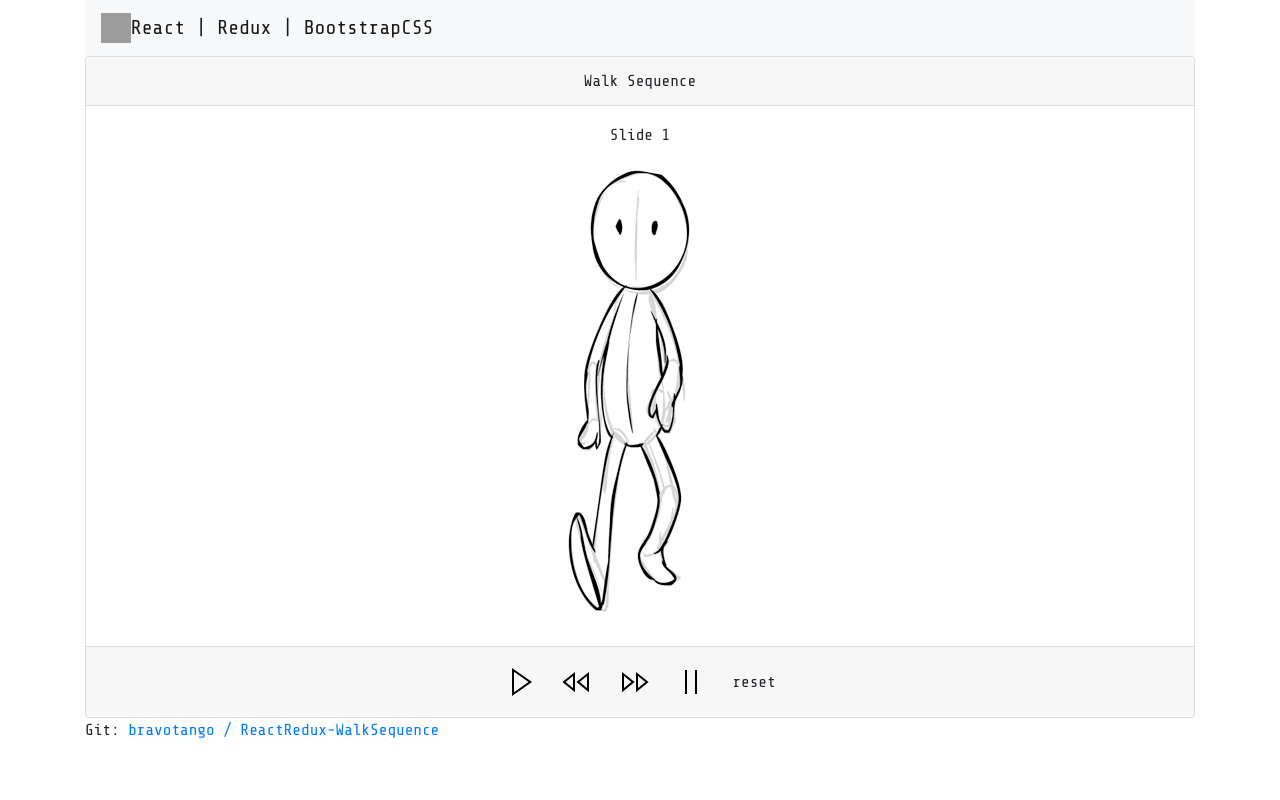
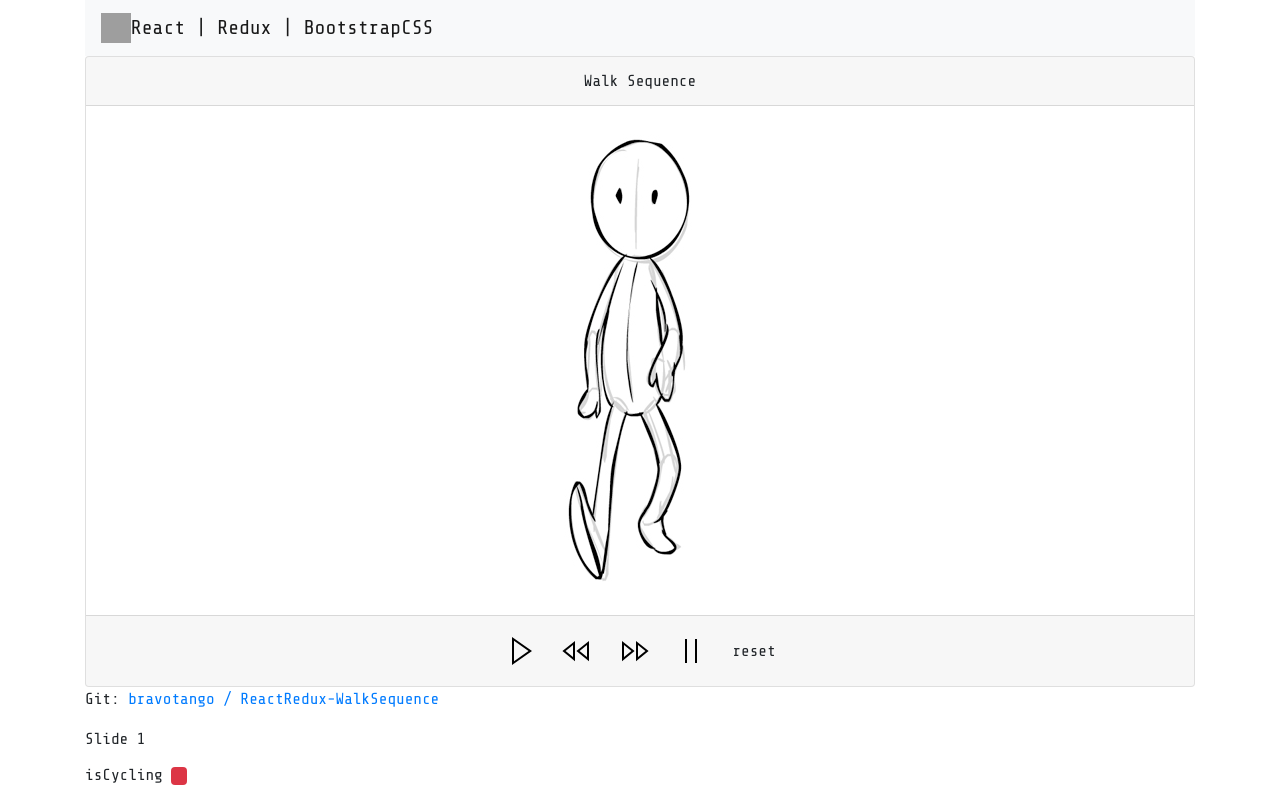
Before and after one commit to bravotango/React-Redux-Walk-Sequence, a React (Create React App) app: page / in a window 1280 px wide. Built offline with nearby package versions, Linux system fonts and the light colour scheme; grey boxes are pictures that could not be loaded.

Commit message:
visual on off

```diff
--- a/src/App.js
+++ b/src/App.js
@@ -5,6 +5,7 @@ import Controls from "./components/controls";
 
 function App() {
   const counter = useSelector(state => state.counter);
+  const isCycling = useSelector(state => state.isCycling);
 
   return (
     <div className="container">
@@ -29,7 +30,6 @@ function App() {
           <div className="card text-center">
             <div className="card-header">Walk Sequence</div>
             <div className="card-body">
-              <h5 className="card-title slide">Slide {counter + 1}</h5>
               <p className="card-text">
                 <Walk />
               </p>
@@ -47,6 +47,19 @@ function App() {
               bravotango / ReactRedux-WalkSequence
             </a>
           </p>
+          <p className="card-title slide">Slide {counter + 1}</p>
+          <p className="card-title slide">
+            isCycling{" "}
+            {isCycling ? (
+              <a href="#" class="badge badge-success">
+                &nbsp;
+              </a>
+            ) : (
+              <a href="#" class="badge badge-danger">
+                &nbsp;
+              </a>
+            )}
+          </p>
         </div>
       </div>
     </div>
```
